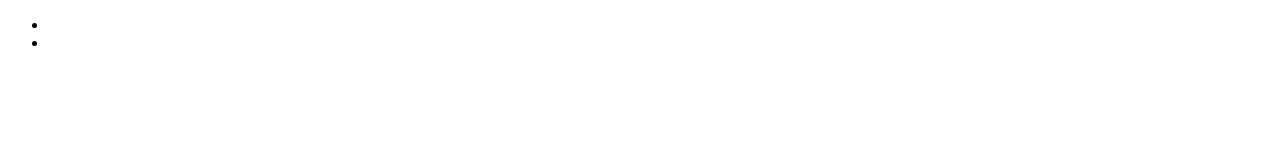
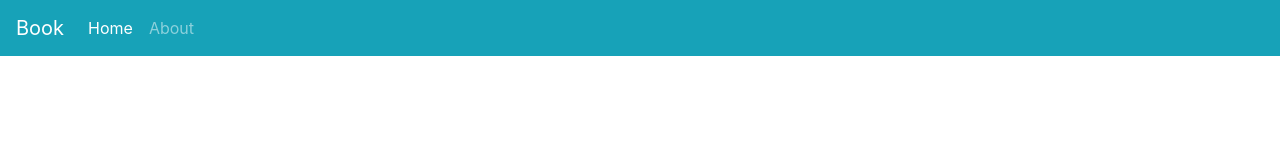
Before and after one commit to Arteque/bookslib, a plain HTML site: page index.html in a window 1280 px wide. Drawn offline with nearby package versions, Linux system fonts and the light colour scheme.

Commit message:
Header and main Nav | I just add Bootstrap as cdn and use the classes for styling the main nav

```diff
--- a/index.html
+++ b/index.html
@@ -3,20 +3,30 @@
 <head>
     <meta charset="UTF-8">
     <meta name="viewport" content="width=device-width, initial-scale=1.0">
+    <link rel="stylesheet" href="https://stackpath.bootstrapcdn.com/bootstrap/4.5.1/css/bootstrap.min.css" integrity="sha384-VCmXjywReHh4PwowAiWNagnWcLhlEJLA5buUprzK8rxFgeH0kww/aWY76TfkUoSX" crossorigin="anonymous">
+    <link rel="stylesheet" href="./_public/style/index.css">
     <title>Books</title>
 </head>
 <body>
     <header>
-        <div class="logo-container"></div>
-        <div class="burger-container"></div>
-        <nav class="mainnav">
-            <ul>
-                <li><a href="" class="current"></a></li>
-                <li><a href=""></a></li>
+        <nav class="mainnav navbar navbar-expand-lg navbar-dark bg-info">
+            <a href="" class="navbar-brand">Book</a>
+            <button class="navbar-toggler" type="button" data-toggle="collapse" data-target="#navbarSupportedContent" aria-controls="navbarSupportedContent" aria-expanded="false" aria-label="Toggle navigation">
+                <span class="navbar-toggler-icon"></span>
+              </button>
+              <div class="collapse navbar-collapse" id="navbarSupportedContent">
+            <ul class="navbar-nav mr-auto">
+                <li class="nav-item"><a href="" class="nav-link active">Home</a></li>
+                <li class="nav-item"><a href="" class="nav-link">About</a></li>
             </ul>
+        </div>
         </nav>
     </header>
     <main></main>
     <footer></footer>
+    <script src="https://code.jquery.com/jquery-3.5.1.slim.min.js" integrity="sha384-DfXdz2htPH0lsSSs5nCTpuj/zy4C+OGpamoFVy38MVBnE+IbbVYUew+OrCXaRkfj" crossorigin="anonymous"></script>
+    <script src="https://cdn.jsdelivr.net/npm/popper.js@1.16.1/dist/umd/popper.min.js" integrity="sha384-9/reFTGAW83EW2RDu2S0VKaIzap3H66lZH81PoYlFhbGU+6BZp6G7niu735Sk7lN" crossorigin="anonymous"></script>
+    <script src="https://stackpath.bootstrapcdn.com/bootstrap/4.5.1/js/bootstrap.min.js" integrity="sha384-XEerZL0cuoUbHE4nZReLT7nx9gQrQreJekYhJD9WNWhH8nEW+0c5qq7aIo2Wl30J" crossorigin="anonymous"></script>
+    <script src="./_public/script/index.js"></script>
 </body>
 </html>
```
